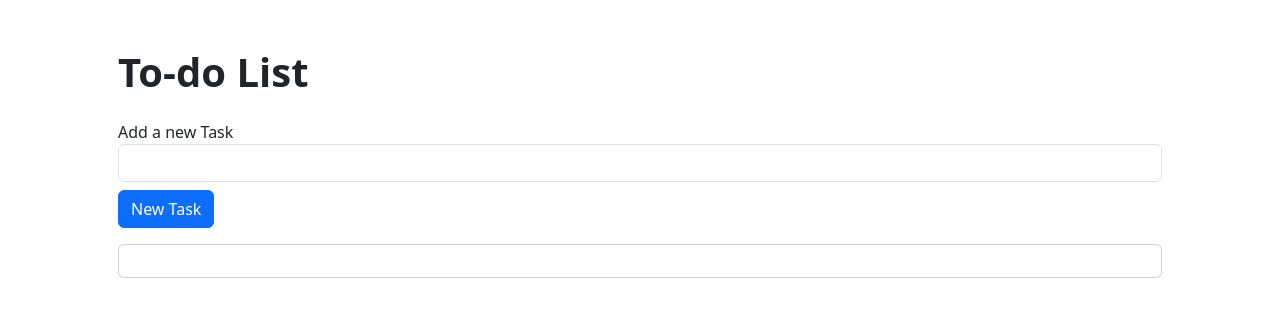
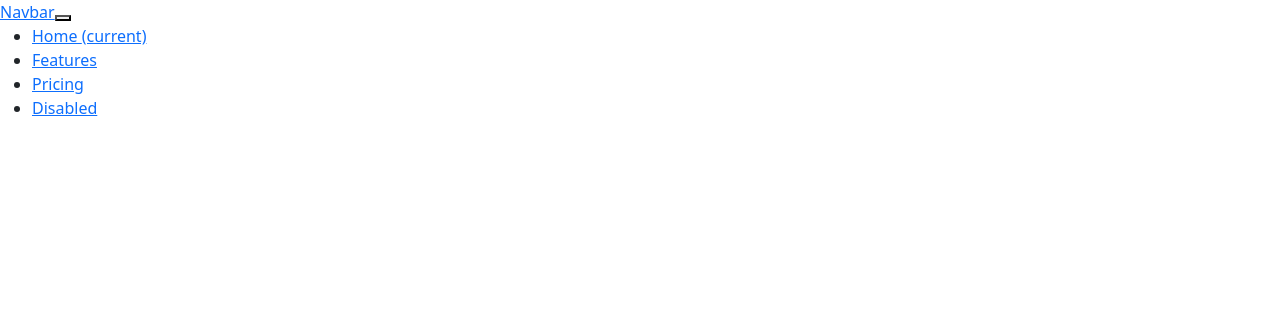
Before and after one commit to davincodes/reactdemo, a React (Vite) app: page / in a window 1280 px wide. Shown: the top 316 px of the page. Built offline with nearby package versions, Linux system fonts and the light colour scheme.

Commit message:
progress

```diff
--- a/package.json
+++ b/package.json
@@ -16,6 +16,7 @@
     "react-router-dom": "^6.22.2"
   },
   "devDependencies": {
+    "@types/bootstrap": "^5.2.10",
     "@types/react": "^18.2.56",
     "@types/react-dom": "^18.2.19",
     "@vitejs/plugin-react": "^4.2.1",
--- a/src/App.jsx
+++ b/src/App.jsx
@@ -1,43 +1,29 @@
-import { useState } from 'react'; //import useState
-import './css/style.css'
-import Todo from './Todo';
-import 'bootstrap/dist/css/bootstrap.css'
-import 'bootstrap/dist/js/bootstrap.js'
+import { BrowserRouter, Routes, Route } from 'react-router-dom';
+import Layout from './pages/Layout.jsx';
+import About from './pages/About.jsx';
+import Contact from './pages/Contact.jsx';
+import Home from './pages/Home.jsx';
+import 'bootstrap/dist/css/bootstrap.css';
+import 'bootstrap/dist/js/bootstrap.js';
+
 function App() {
 
-  const [todos, setTodos] = useState([]); //store todos, settodos
-  const [input, setInput] = useState('');
+  return(
+    // BR Component to indicate that children can be accessible via routes.
+    <BrowserRouter>
+      <Routes>
+        <Route path="/" element={<Layout/>}>
+          <Route index element={<Home />}/>
+          <Route path="about" element={<About />}/>
+          <Route path="contact" element={<Contact />}/>
+        </Route>
+      </Routes>
+    </BrowserRouter>
+  )
 
-  const newTodo = () =>{ //if you think its too long in the code you can use function then call it.
-    //spread operator.
-    setTodos([...todos, input]);
-    setInput('');
-
-  }
-
-  return (
-      <main className="container p-5">
-        <h1 className="fw-bold mb-4">To-do List</h1>
-
-        <label htmlFor="newtodo">Add a new Task</label>
-        <input type="text" value={input} id="newtodo" className="form-control" onChange={(e)=>{
-          setInput(e.target.value);
-        }} />
-
-        <button className="btn btn-primary mt-2" onClick={newTodo}>New Task</button>
-
-        <div className="card mt-3 p-3">
-          {
-            todos.map((todo, index) => (
-              <Todo todo={todo} index={index}/>
-            )) //todo will get the element of an array step by step, index will be the index number of the element.
-          }
-        </div>
-      </main>
+}
 
 
 
-  )
-}
 
 export default App
--- /dev/null
+++ b/src/pages/About.jsx
@@ -0,0 +1,7 @@
+function About(){
+    return(
+        <h1>This is the About page</h1>
+    )
+}
+
+export default About;
--- /dev/null
+++ b/src/pages/Contact.jsx
@@ -0,0 +1,7 @@
+function Contact(){
+    return(
+        <h1>This is the Contact page</h1>
+    )
+}
+
+export default Contact;
--- /dev/null
+++ b/src/pages/Home.jsx
@@ -0,0 +1,7 @@
+function Home(){
+    return(
+        <h1>This is the Home page</h1>
+    )
+}
+
+export default Home;
--- /dev/null
+++ b/src/pages/Layout.jsx
@@ -0,0 +1,54 @@
+// Elements na di nag babago ilalagay siya sa layout component.
+import { Outlet, Link } from "react-router-dom";
+function Layout() {
+    return (
+    <>
+    <nav ClassName="navbar navbar-expand-lg navbar-light bg-light">
+    <a ClassName="navbar-brand" href="#">Navbar</a>
+    <button ClassName="navbar-toggler" type="button" data-toggle="collapse" data-target="#navbarNav" aria-controls="navbarNav" aria-expanded="false" aria-label="Toggle navigation">
+        <span ClassName="navbar-toggler-icon"></span>
+    </button>
+        <div ClassName="collapse navbar-collapse" id="navbarNav">
+            <ul ClassName="navbar-nav">
+            <li ClassName="nav-item active">
+                <a ClassName="nav-link" href="#">Home <span ClassName="sr-only">(current)</span></a>
+            </li>
+            <li ClassName="nav-item">
+                <a ClassName="nav-link" href="#">Features</a>
+            </li>
+            <li ClassName="nav-item">
+                <a ClassName="nav-link" href="#">Pricing</a>
+            </li>
+            <li ClassName="nav-item">
+                <a ClassName="nav-link disabled" href="#">Disabled</a>
+            </li>
+            </ul>
+        </div>
+    </nav>
+
+    <div className="container">
+
+    </div>
+    </>
+
+
+        // <>
+        //     <nav>
+        //         <ul>
+        //             <li>
+        //                 <Link to="/home">Home</Link>
+        //             </li>
+        //             <li>
+        //                 <Link to="/contact">Contact</Link>
+        //             </li>
+        //             <li>
+        //                 <Link to="/about">About</Link>
+        //             </li>
+        //         </ul>
+        //     </nav>
+        //     <Outlet />
+        // </>
+    );
+}
+
+export default Layout;
```
Also changed, not shown: 2 other files (tests, documents, lock files or other folders).
